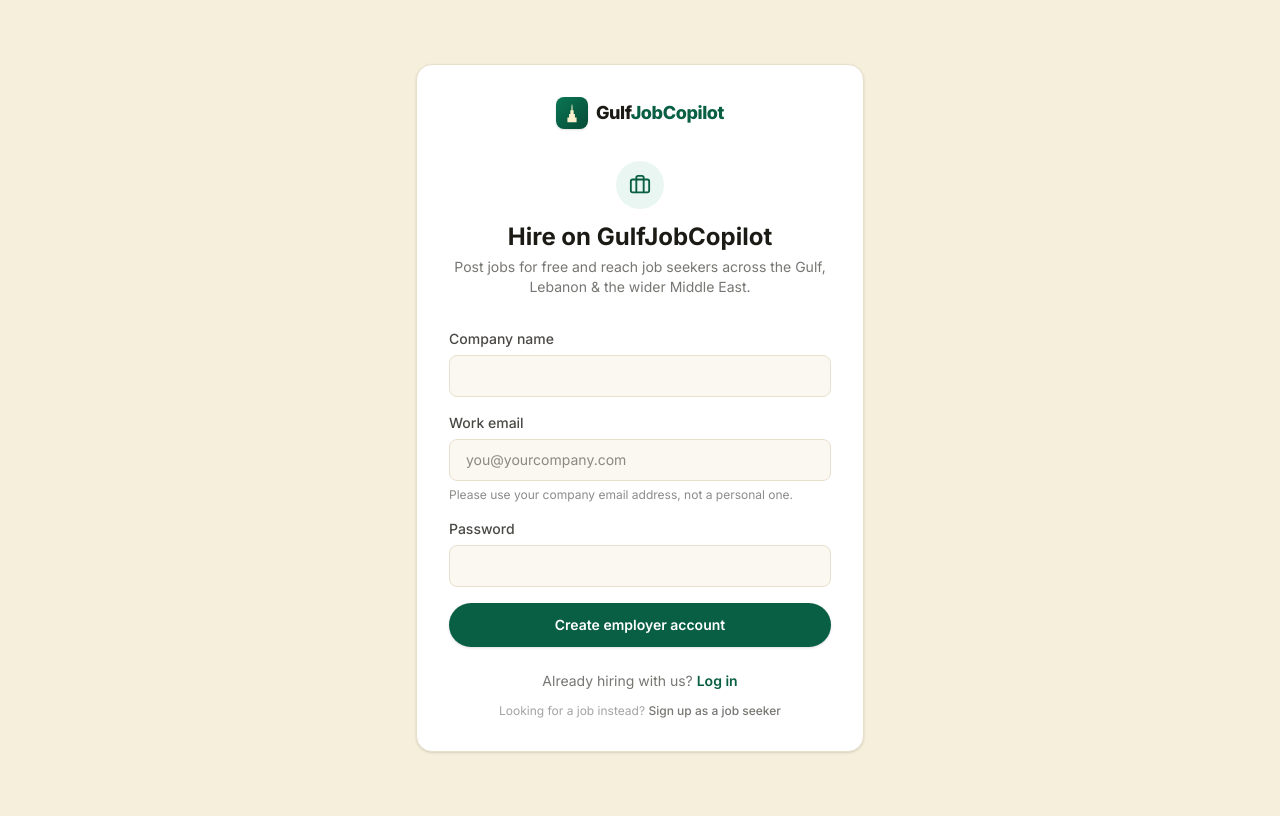
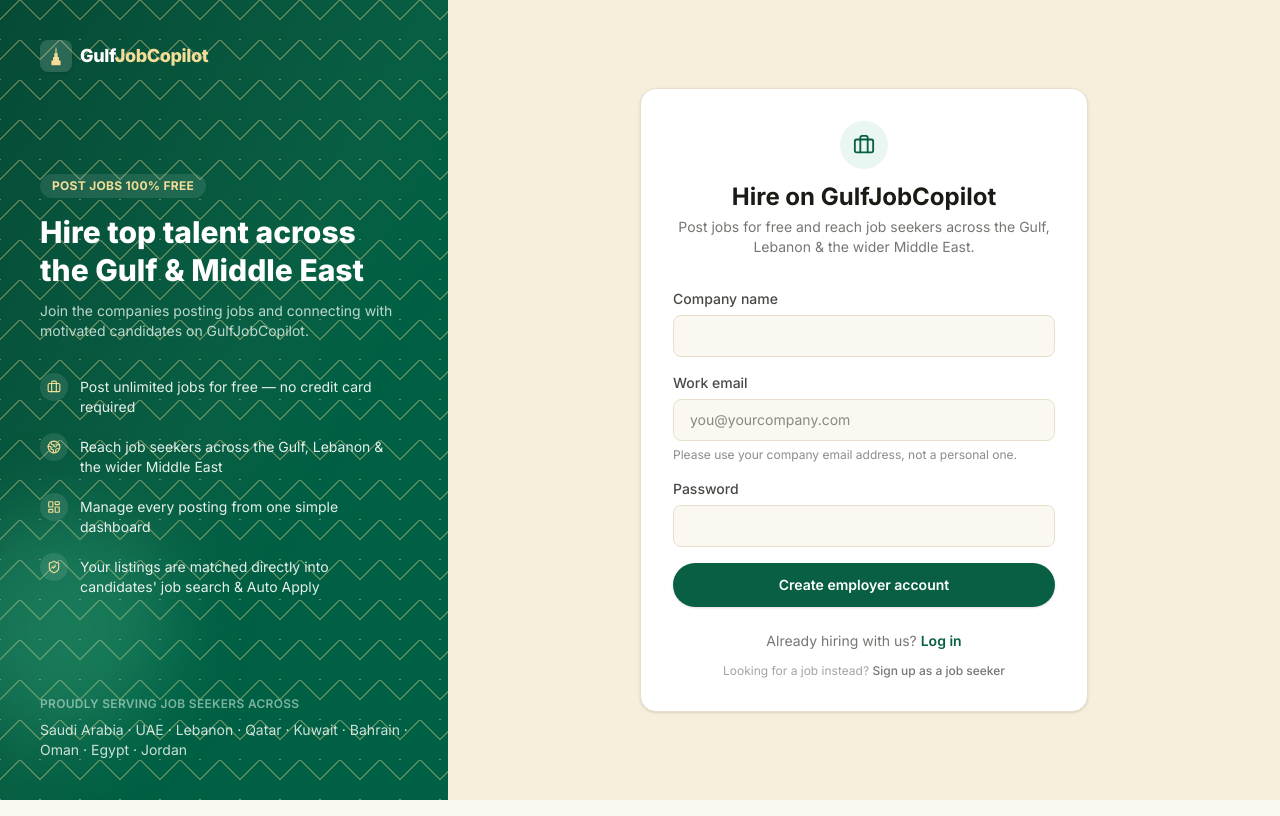
Before and after one commit to MoustafaSleiman4/jobcopilot1, a Next.js app: page /en/employer/signup in a window 1280 px wide. Built offline with nearby package versions, Linux system fonts and the light colour scheme; no server answers.

Commit message:
Add files via upload

```diff
--- a/app/[locale]/pricing/page.tsx
+++ b/app/[locale]/pricing/page.tsx
@@ -68,7 +68,10 @@
       <Navbar />
       <main className="flex-1 py-20">
         <div className="mx-auto max-w-3xl px-6 text-center">
-          <h1 className="text-4xl font-extrabold text-foreground">{t("title")}</h1>
+          <span className="inline-flex items-center rounded-full bg-emerald-50 px-3 py-1 text-xs font-bold uppercase tracking-wide text-emerald-700">
+            {t("eyebrow")}
+          </span>
+          <h1 className="mt-4 text-4xl font-extrabold text-foreground">{t("title")}</h1>
           <p className="mt-3 text-foreground/60">{t("subtitle")}</p>
         </div>
         <div className="mt-14 px-6">
--- /dev/null
+++ b/components/EmployerAuthShell.tsx
@@ -0,0 +1,82 @@
+import { useTranslations } from "next-intl";
+import { Link } from "@/i18n/navigation";
+import Logo from "./Logo";
+import { Briefcase, Globe2, LayoutDashboard, ShieldCheck } from "lucide-react";
+
+const BULLET_ICONS = [Briefcase, Globe2, LayoutDashboard, ShieldCheck];
+
+/**
+ * Shared split-screen chrome for the employer signup and login pages.
+ * Previously both pages reused the bare consumer auth card centered on an
+ * empty background — functional, but it gave a B2B hiring audience nothing
+ * that said "this is a real place to hire," no different from the
+ * job-seeker signup form. This adds a branded value-prop panel alongside
+ * the form, the standard pattern for B2B SaaS signup/login (Indeed for
+ * Employers, LinkedIn Jobs, etc.) — desktop only (`hidden lg:flex`), so
+ * mobile — most of this app's actual traffic — is untouched and still gets
+ * the same single centered card as before.
+ *
+ * `flex-row` (not `lg:flex-row-reverse` etc.) is deliberate: CSS flexbox's
+ * row axis already follows the document's writing direction, so this panel
+ * automatically lands on the correct side for Arabic (dir="rtl", set on
+ * <html> in app/[locale]/layout.tsx) with zero extra logic here.
+ */
+export default function EmployerAuthShell({ children }: { children: React.ReactNode }) {
+  const t = useTranslations("employer.authPanel");
+  const tHome = useTranslations("home");
+  const bullets = t.raw("bullets") as string[];
+  const regions = tHome.raw("regions") as string[];
+
+  return (
+    <div className="flex min-h-screen">
+      <div className="relative hidden w-full max-w-md flex-none flex-col justify-between overflow-hidden bg-gradient-to-br from-emerald-700 via-emerald-600 to-emerald-800 p-10 lg:flex">
+        <div className="pattern-motif pointer-events-none absolute inset-0 opacity-30" aria-hidden="true" />
+        <div
+          className="orb orb-1 h-64 w-64 bg-gold-300/20"
+          style={{ top: "-6%", insetInlineEnd: "-10%" }}
+          aria-hidden="true"
+        />
+        <div
+          className="orb orb-3 h-56 w-56 bg-emerald-300/20"
+          style={{ bottom: "8%", insetInlineStart: "-12%" }}
+          aria-hidden="true"
+        />
+
+        <Link href="/" className="relative z-10">
+          <Logo light />
+        </Link>
+
+        <div className="relative z-10">
+          <span className="inline-flex items-center rounded-full bg-white/10 px-3 py-1 text-xs font-bold uppercase tracking-wide text-gold-200">
+            {t("badge")}
+          </span>
+          <h2 className="mt-4 text-3xl font-extrabold leading-tight text-white">{t("heading")}</h2>
+          <p className="mt-3 text-sm text-emerald-50/80">{t("subtitle")}</p>
+
+          <ul className="mt-8 space-y-4">
+            {bullets.map((bullet, i) => {
+              const Icon = BULLET_ICONS[i % BULLET_ICONS.length];
+              return (
+                <li key={bullet} className="flex items-start gap-3 text-sm text-white/90">
+                  <span className="flex h-7 w-7 flex-none items-center justify-center rounded-full bg-white/10 text-gold-200">
+                    <Icon size={14} />
+                  </span>
+                  <span className="pt-1">{bullet}</span>
+                </li>
+              );
+            })}
+          </ul>
+        </div>
+
+        <div className="relative z-10">
+          <p className="text-xs font-semibold uppercase tracking-wide text-emerald-100/60">
+            {tHome("regionsLabel")}
+          </p>
+          <p className="mt-2 text-sm text-white/80">{regions.join(" · ")}</p>
+        </div>
+      </div>
+
+      <div className="flex flex-1 items-center justify-center bg-sand-100 px-6 py-16">{children}</div>
+    </div>
+  );
+}
--- a/components/EmployerLoginForm.tsx
+++ b/components/EmployerLoginForm.tsx
@@ -4,6 +4,7 @@
 import { useTranslations } from "next-intl";
 import { Link, useRouter } from "@/i18n/navigation";
 import Logo from "@/components/Logo";
+import EmployerAuthShell from "@/components/EmployerAuthShell";
 import { createClient } from "@/lib/supabase/client";
 import { useAuthUser } from "@/lib/useAuthUser";
 import { Briefcase } from "lucide-react";
@@ -50,9 +51,9 @@
   if (user) return null;
 
   return (
-    <div className="flex min-h-screen items-center justify-center bg-sand-100 px-6 py-16">
+    <EmployerAuthShell>
       <div className="w-full max-w-md rounded-2xl border border-border bg-surface p-8 shadow-sm">
-        <Link href="/" className="mb-8 flex justify-center">
+        <Link href="/" className="mb-8 flex justify-center lg:hidden">
           <Logo />
         </Link>
         <div className="mx-auto mb-3 flex h-12 w-12 items-center justify-center rounded-full bg-emerald-50 text-emerald-600">
@@ -106,6 +107,6 @@
           </Link>
         </p>
       </div>
-    </div>
+    </EmployerAuthShell>
   );
 }
--- a/components/EmployerSignupForm.tsx
+++ b/components/EmployerSignupForm.tsx
@@ -4,6 +4,7 @@
 import { useTranslations } from "next-intl";
 import { Link, useRouter } from "@/i18n/navigation";
 import Logo from "@/components/Logo";
+import EmployerAuthShell from "@/components/EmployerAuthShell";
 import { createClient } from "@/lib/supabase/client";
 import { useAuthUser } from "@/lib/useAuthUser";
 import { isProfessionalEmail } from "@/lib/professionalEmail";
@@ -139,9 +140,9 @@
 
   if (needsConfirmation) {
     return (
-      <div className="flex min-h-screen items-center justify-center bg-sand-100 px-6 py-16">
+      <EmployerAuthShell>
         <div className="w-full max-w-md rounded-2xl border border-border bg-surface p-8 text-center shadow-sm">
-          <Link href="/" className="mb-8 flex justify-center">
+          <Link href="/" className="mb-8 flex justify-center lg:hidden">
             <Logo />
           </Link>
           <div className="mx-auto mb-5 flex h-14 w-14 items-center justify-center rounded-full bg-emerald-50 text-emerald-600">
@@ -195,14 +196,14 @@
             </Link>
           </p>
         </div>
-      </div>
+      </EmployerAuthShell>
     );
   }
 
   return (
-    <div className="flex min-h-screen items-center justify-center bg-sand-100 px-6 py-16">
+    <EmployerAuthShell>
       <div className="w-full max-w-md rounded-2xl border border-border bg-surface p-8 shadow-sm">
-        <Link href="/" className="mb-8 flex justify-center">
+        <Link href="/" className="mb-8 flex justify-center lg:hidden">
           <Logo />
         </Link>
         <div className="mx-auto mb-3 flex h-12 w-12 items-center justify-center rounded-full bg-emerald-50 text-emerald-600">
@@ -270,6 +271,6 @@
           </Link>
         </p>
       </div>
-    </div>
+    </EmployerAuthShell>
   );
 }
--- a/components/Logo.tsx
+++ b/components/Logo.tsx
@@ -1,7 +1,11 @@
-export default function Logo({ className = "" }: { className?: string }) {
+export default function Logo({ className = "", light = false }: { className?: string; light?: boolean }) {
   return (
     <span className={`inline-flex items-center gap-2 font-extrabold tracking-tight ${className}`}>
-      <span className="flex h-8 w-8 items-center justify-center rounded-lg bg-gradient-to-br from-emerald-500 to-emerald-700 text-gold-100 shadow-sm">
+      <span
+        className={`flex h-8 w-8 items-center justify-center rounded-lg shadow-sm ${
+          light ? "bg-white/15 text-gold-200" : "bg-gradient-to-br from-emerald-500 to-emerald-700 text-gold-100"
+        }`}
+      >
         {/* Burj Khalifa silhouette — a few bold stepped tiers tapering to a
             thin spire, sized for legibility at 20px rather than a literal
             multi-terrace rendering (too many thin steps just blur together
@@ -13,8 +17,11 @@
           />
         </svg>
       </span>
-      <span className="text-lg">
-        Gulf<span className="text-emerald-600">JobCopilot</span>
+      {/* `light` renders the wordmark for dark backgrounds (e.g. the
+          employer auth panel) — the default emerald-600 "JobCopilot" reads
+          as near-black on a dark emerald gradient otherwise. */}
+      <span className={`text-lg ${light ? "text-white" : ""}`}>
+        Gulf<span className={light ? "text-gold-200" : "text-emerald-600"}>JobCopilot</span>
       </span>
     </span>
   );
--- a/messages/en.json
+++ b/messages/en.json
@@ -172,7 +172,8 @@
         "1 resume",
         "1 free AI resume enhancement",
         "Community support"
-      ]
+      ],
+      "noCardRequired": "No credit card required"
     },
     "pro": {
       "name": "Pro",
@@ -203,7 +204,18 @@
     "yearly": "Yearly",
     "yearlySave": "Save ~17%",
     "startingCheckout": "Starting checkout…",
-    "checkoutError": "Couldn't start checkout. Please try again in a moment."
+    "checkoutError": "Couldn't start checkout. Please try again in a moment.",
+    "eyebrow": "Pricing",
+    "trust": {
+      "secureCheckout": "Secure checkout",
+      "cancelAnytime": "Cancel anytime",
+      "noHiddenFees": "No hidden fees"
+    },
+    "employerBanner": {
+      "title": "Hiring, not job hunting?",
+      "subtitle": "Post jobs for free and reach candidates across the Gulf & Middle East.",
+      "cta": "Post a job for free"
+    }
   },
   "auth": {
     "login": {
@@ -950,6 +962,17 @@
       "save": "Save changes",
       "saving": "Saving...",
       "saved": "Saved"
+    },
+    "authPanel": {
+      "badge": "Post jobs 100% free",
+      "heading": "Hire top talent across the Gulf & Middle East",
+      "subtitle": "Join the companies posting jobs and connecting with motivated candidates on GulfJobCopilot.",
+      "bullets": [
+        "Post unlimited jobs for free — no credit card required",
+        "Reach job seekers across the Gulf, Lebanon & the wider Middle East",
+        "Manage every posting from one simple dashboard",
+        "Your listings are matched directly into candidates' job search & Auto Apply"
+      ]
     }
   }
 }
```
Also changed, not shown: components/PricingCards.tsx (+56 -10 lines), messages/ar.json.
